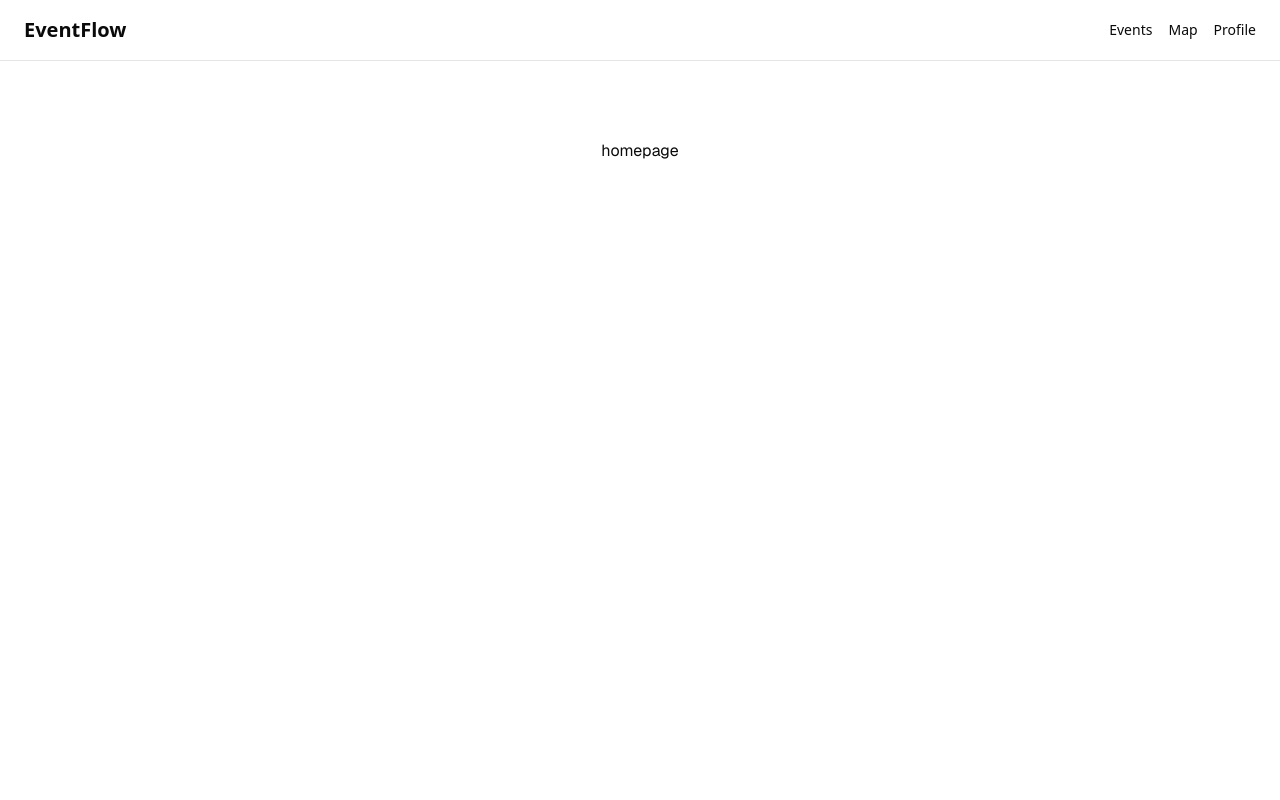
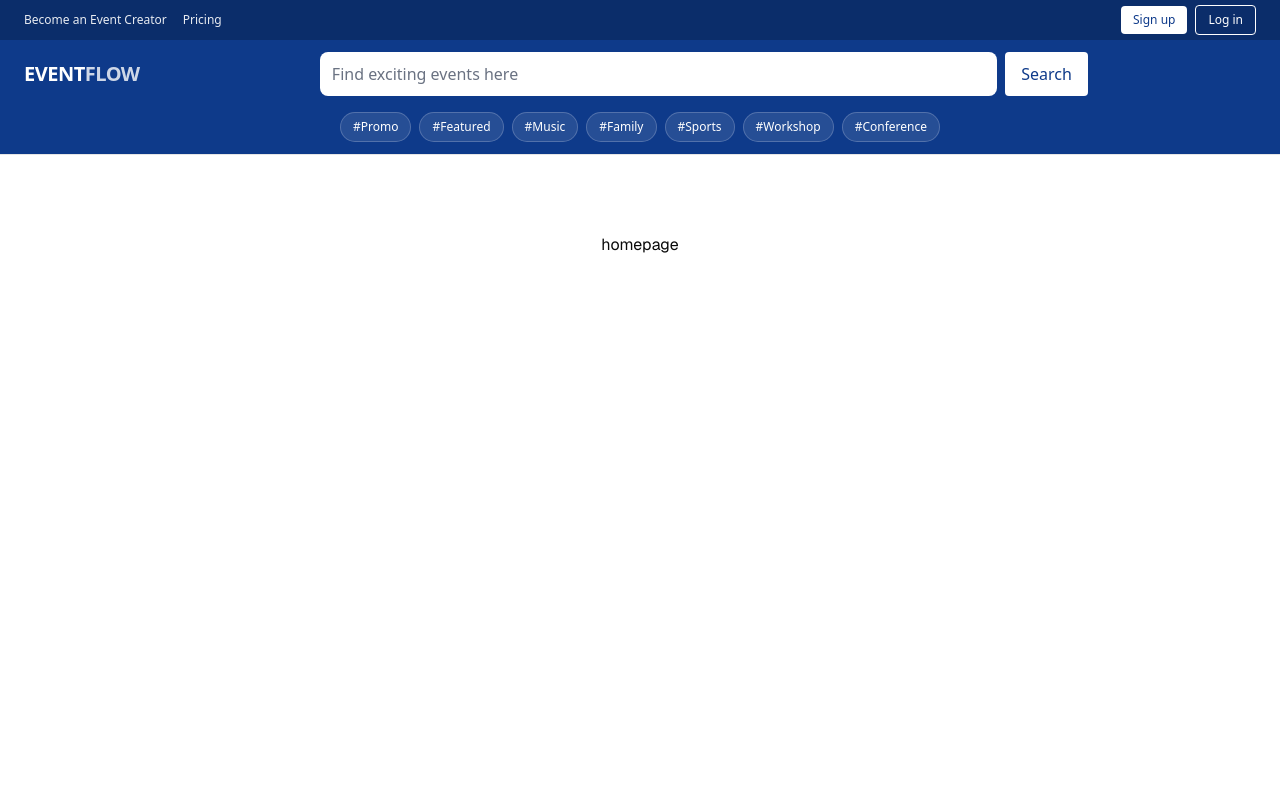
Before and after one commit to hutamafs/loket-clone, a Next.js app: page / in a window 1280 px wide. Shown: the top 800 px of the page. Built offline with nearby package versions, Linux system fonts and the light colour scheme.

Commit message:
feat: header

```diff
--- /dev/null
+++ b/src/app/actions/search.ts
@@ -0,0 +1,14 @@
+"use server";
+
+import { redirect } from "next/navigation";
+
+export async function searchEvents(formData: FormData) {
+  const keyword = (formData.get("keyword") || "").toString().trim();
+  const city = (formData.get("city") || "").toString();
+
+  const p = new URLSearchParams();
+  if (keyword) p.set("keyword", keyword);
+  if (city) p.set("city", city); // or lat/lng later
+
+  redirect("/?" + p.toString());
+}
--- a/src/components/layout/Header.tsx
+++ b/src/components/layout/Header.tsx
@@ -1,16 +1,203 @@
 import Link from "next/link";
+import { searchEvents } from "@/app/actions/search";
 
-export function Header() {
+const quickTags = [
+  "Promo",
+  "Featured",
+  "Music",
+  "Family",
+  "Sports",
+  "Workshop",
+  "Conference",
+];
+
+export default function Header() {
   return (
-    <header className="sticky top-0 z-50 bg-white/70 backdrop-blur border-b px-6 py-4 flex justify-between items-center">
-      <Link href="/" className="text-xl font-bold">
-        EventFlow
-      </Link>
-      <nav className="space-x-4 text-sm">
-        <Link href="/events">Events</Link>
-        <Link href="/events/map">Map</Link>
-        <Link href="/profile">Profile</Link>
-      </nav>
+    <header className="sticky top-0 z-50 border-b bg-[#0e3a8a] text-white">
+      {/* top bar (desktop) */}
+      <div className="hidden md:flex items-center justify-between px-4 lg:px-6 h-10 text-xs bg-[#0b2d6a]">
+        <nav className="flex items-center gap-4 opacity-90">
+          <Link href="/create" className="hover:underline">
+            Become an Event Creator
+          </Link>
+          <Link href="/pricing" className="hover:underline">
+            Pricing
+          </Link>
+          {/* <Link href="/blog" className="hover:underline">
+            Blog
+          </Link>
+          <Link href="/help" className="hover:underline">
+            Help Center
+          </Link> */}
+        </nav>
+        <div className="flex items-center gap-2">
+          <Link
+            href="/sign-up"
+            className="rounded bg-white text-[#0e3a8a] px-3 py-1.5 font-medium"
+          >
+            Sign up
+          </Link>
+          <Link
+            href="/sign-in"
+            className="rounded border border-white px-3 py-1.5 font-medium hover:bg-white/10"
+          >
+            Log in
+          </Link>
+        </div>
+      </div>
+
+      {/* main bar */}
+      <div className="px-4 lg:px-6 py-3">
+        <div className="flex items-center gap-3">
+          {/* mobile hamburger via <details> (no JS) */}
+          <details className="md:hidden">
+            <summary className="list-none p-2 -ml-1 rounded hover:bg-white/10 cursor-pointer">
+              <span className="sr-only">Open menu</span>
+              <svg
+                viewBox="0 0 24 24"
+                className="h-5 w-5"
+                fill="none"
+                stroke="currentColor"
+              >
+                <path
+                  strokeWidth="2"
+                  strokeLinecap="round"
+                  d="M4 6h16M4 12h16M4 18h16"
+                />
+              </svg>
+            </summary>
+            <div className="mt-2 space-y-2 text-sm">
+              <Link href="/create" className="block hover:underline">
+                Become an Event Creator
+              </Link>
+              <Link href="/pricing" className="block hover:underline">
+                Pricing
+              </Link>
+              {/* <Link href="/blog" className="block hover:underline">
+                Blog
+              </Link>
+              <Link href="/help" className="block hover:underline">
+                Help Center
+              </Link> */}
+              <div className="flex gap-2 pt-1">
+                <Link
+                  href="/sign-up"
+                  className="flex-1 text-center rounded bg-white text-[#0e3a8a] px-3 py-2 font-medium"
+                >
+                  Sign up
+                </Link>
+                <Link
+                  href="/sign-in"
+                  className="flex-1 text-center rounded border border-white px-3 py-2 font-medium hover:bg-white/10"
+                >
+                  Log in
+                </Link>
+              </div>
+            </div>
+          </details>
+
+          {/* Logo */}
+          <Link
+            href="/"
+            className="font-black tracking-tight text-white text-lg md:text-xl"
+          >
+            EVENT<span className="opacity-80">FLOW</span>
+          </Link>
+
+          {/* Desktop search (Server Action) */}
+          <form
+            action={searchEvents}
+            className="hidden md:flex items-center gap-2 flex-1 max-w-3xl mx-auto"
+          >
+            <input
+              name="keyword"
+              aria-label="Search events"
+              placeholder="Find exciting events here"
+              className="w-full h-11 pl-3 pr-3 rounded-md bg-white text-black placeholder:text-gray-500 outline-none focus:ring-4 ring-white/30"
+            />
+            {/* <select
+              name="city"
+              className="h-11 rounded-md bg-white text-black px-2 outline-none focus:ring-4 ring-white/30"
+              defaultValue=""
+              aria-label="Choose city"
+            >
+              <option value="" disabled>
+                City
+              </option>
+              <option value="Melbourne">Melbourne</option>
+              <option value="Sydney">Sydney</option>
+              <option value="Jakarta">Jakarta</option>
+              <option value="Bandung">Bandung</option>
+              <option value="Bali">Bali</option>
+              <option value="Surabaya">Surabaya</option>
+            </select> */}
+            <button
+              type="submit"
+              className="h-11 rounded bg-white text-[#0e3a8a] px-4 font-medium hover:bg-white/90"
+            >
+              Search
+            </button>
+          </form>
+
+          {/* Mobile login shortcut */}
+          <Link
+            href="/sign-in"
+            className="md:hidden ml-auto rounded border border-white px-3 py-1.5 text-sm font-medium hover:bg-white/10"
+          >
+            Log in
+          </Link>
+        </div>
+
+        {/* Quick tags (server links) */}
+        <div className="mt-3 -mb-1">
+          <div className="flex justify-center gap-2 overflow-x-auto scrollbar-none py-1">
+            {quickTags.map((t) => (
+              <Link
+                key={t}
+                href={`/?keyword=${encodeURIComponent(t)}`}
+                className="px-3 py-1.5 rounded-full bg-white/10 hover:bg-white/15 border border-white/20 text-xs whitespace-nowrap"
+              >
+                #{t}
+              </Link>
+            ))}
+          </div>
+        </div>
+
+        {/* Mobile search (also Server Action) */}
+        <form
+          action={searchEvents}
+          className="md:hidden mt-3 flex items-center gap-2"
+        >
+          <input
+            name="keyword"
+            aria-label="Search events"
+            placeholder="Find exciting events here"
+            className="w-full h-11 pl-3 pr-3 rounded-md bg-white text-black placeholder:text-gray-500 outline-none focus:ring-4 ring-white/30"
+          />
+          {/* <select
+            name="city"
+            className="h-11 rounded-md bg-white text-black px-2 outline-none focus:ring-4 ring-white/30"
+            defaultValue=""
+            aria-label="Choose city"
+          >
+            <option value="" disabled>
+              City
+            </option>
+            <option value="Melbourne">Melbourne</option>
+            <option value="Sydney">Sydney</option>
+            <option value="Jakarta">Jakarta</option>
+            <option value="Bandung">Bandung</option>
+            <option value="Bali">Bali</option>
+            <option value="Surabaya">Surabaya</option>
+          </select> */}
+          <button
+            type="submit"
+            className="h-11 rounded bg-white text-[#0e3a8a] px-4 font-medium hover:bg-white/90"
+          >
+            Go
+          </button>
+        </form>
+      </div>
     </header>
   );
 }
--- a/src/components/layout/index.ts
+++ b/src/components/layout/index.ts
@@ -1,4 +1,4 @@
-import { Header } from "./Header";
+import Header from "./Header";
 import Footer from "./Footer";
 
 export { Header, Footer };
```
